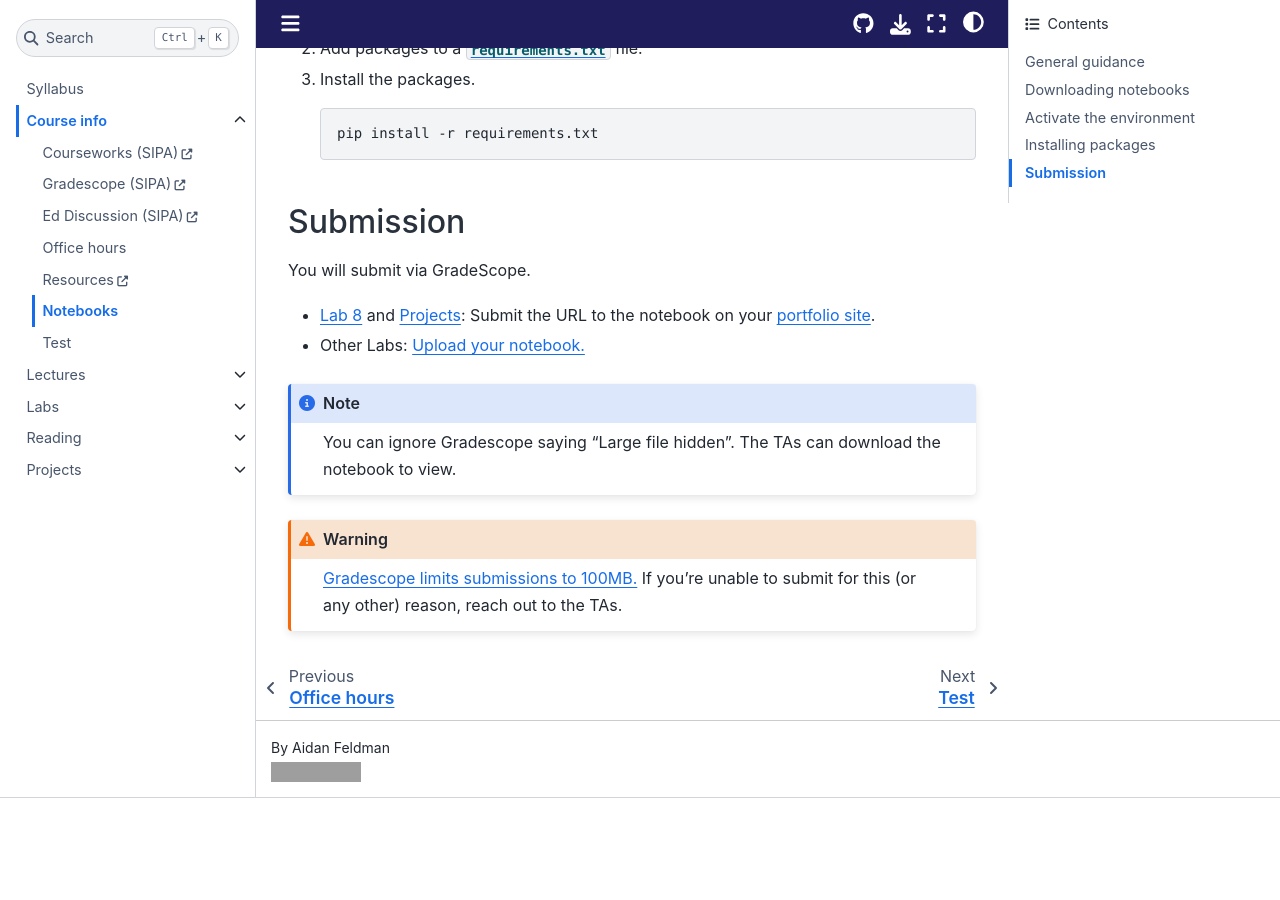
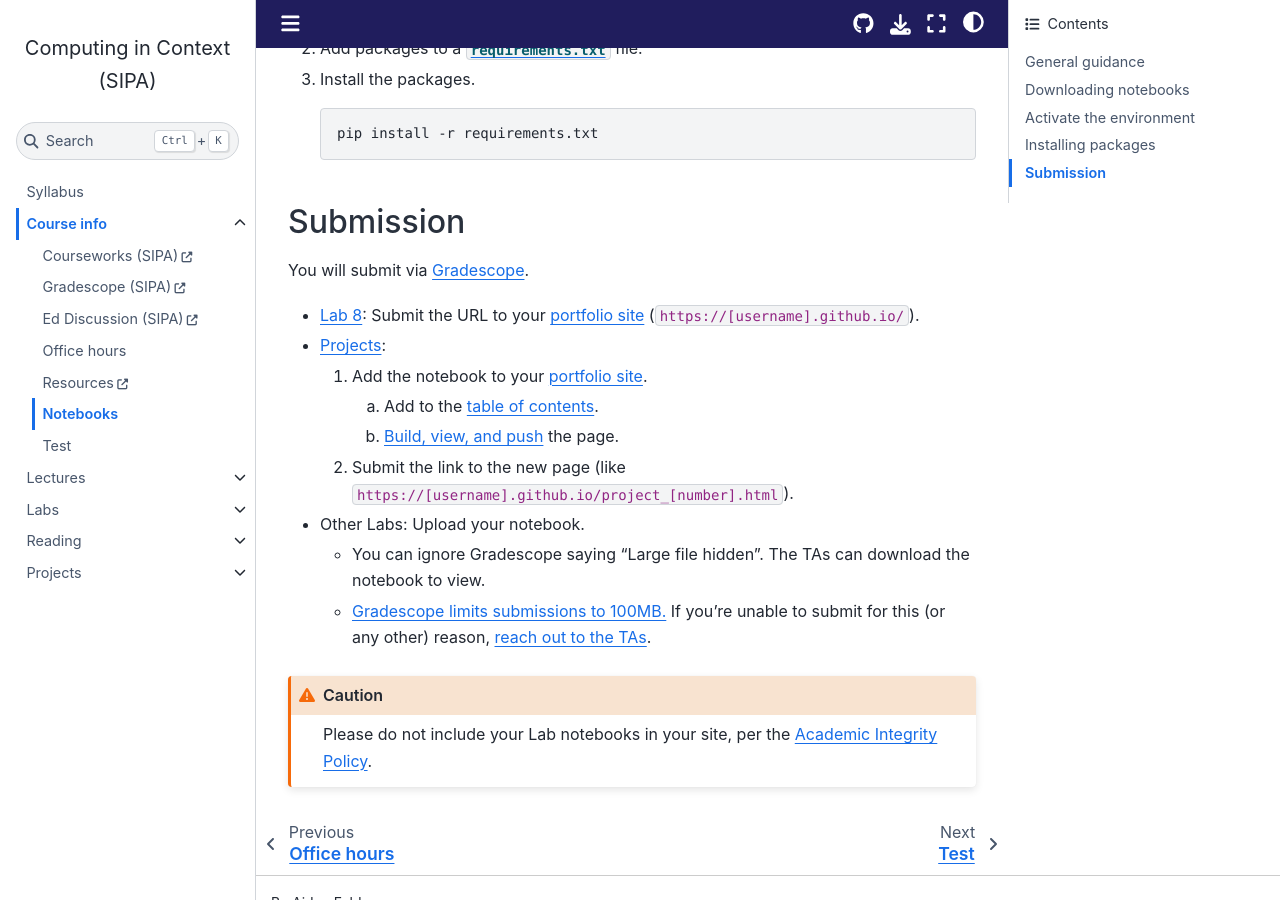
Before and after one commit to afeld/computing-in-context, a Jupyter Book: the page built from notebooks.md, in a window 1280 px wide and 900 px high, scrolled down 1477 px. Built offline with Jupyter Book 1.0.4 settings and Sphinx 7.4.7 and the Sphinx Book theme 1.1.4, drawn with Linux system fonts in a browser that asks for light colours; pages that are not in the unit, such as notebooks, are missing from menus; comment, search, counter and statistics services are not loaded; before the commit the page ends 2275 px from its top, so only the background shows below that; grey boxes are pictures that could not be loaded.

Commit message:
consolidate/update submission information

````diff
--- a/notebooks.md
+++ b/notebooks.md
@@ -50,15 +50,18 @@
 
 ## Submission
 
-You will submit via GradeScope.
+You will submit via [Gradescope](https://courseworks2.columbia.edu/courses/230821/external_tools/29680?display=borderless).
 
-- [Lab 8](lab_8.ipynb) and [Projects](projects.md): Submit the URL to the notebook on your [portfolio site](lab_8.ipynb).
-- Other Labs: [Upload your notebook.](https://courseworks2.columbia.edu/courses/230821/external_tools/29680?display=borderless)
+- [Lab 8](lab_8.ipynb): Submit the URL to your [portfolio site](lab_8.ipynb) (`https://[username].github.io/`).
+- [Projects](projects.md):
+  1. Add the notebook to your [portfolio site](lab_8.ipynb).
+     1. Add to the [table of contents](lab_8.ipynb#table-of-contents).
+     1. [Build, view, and push](lab_8.ipynb#build-the-site) the page.
+  1. Submit the link to the new page (like `https://[username].github.io/project_[number].html`).
+- Other Labs: Upload your notebook.
+  - You can ignore Gradescope saying "Large file hidden". The TAs can download the notebook to view.
+  - [Gradescope limits submissions to 100MB.](https://guides.gradescope.com/hc/en-us/articles/21861529742477-File-Requirements-for-Assignment-Types#h_01HGKC7CC57Q7MMHMYJ5G6F80E) If you're unable to submit for this (or any other) reason, [reach out to the TAs](index.md#teaching-assistants-tas).
 
-```{note}
-You can ignore Gradescope saying "Large file hidden". The TAs can download the notebook to view.
+```{caution}
+Please do not include your Lab notebooks in your site, per the [Academic Integrity Policy](index.md#academic-integrity).
 ```
-
-```{warning}
-[Gradescope limits submissions to 100MB.](https://guides.gradescope.com/hc/en-us/articles/21861529742477-File-Requirements-for-Assignment-Types#h_01HGKC7CC57Q7MMHMYJ5G6F80E) If you're unable to submit for this (or any other) reason, reach out to the TAs.
-```
````
Also changed, not shown: project_3.md (+11 -65 lines), src/project_3_prompt.md (+0 -1 lines), lab_8.ipynb, lecture_15.ipynb.
